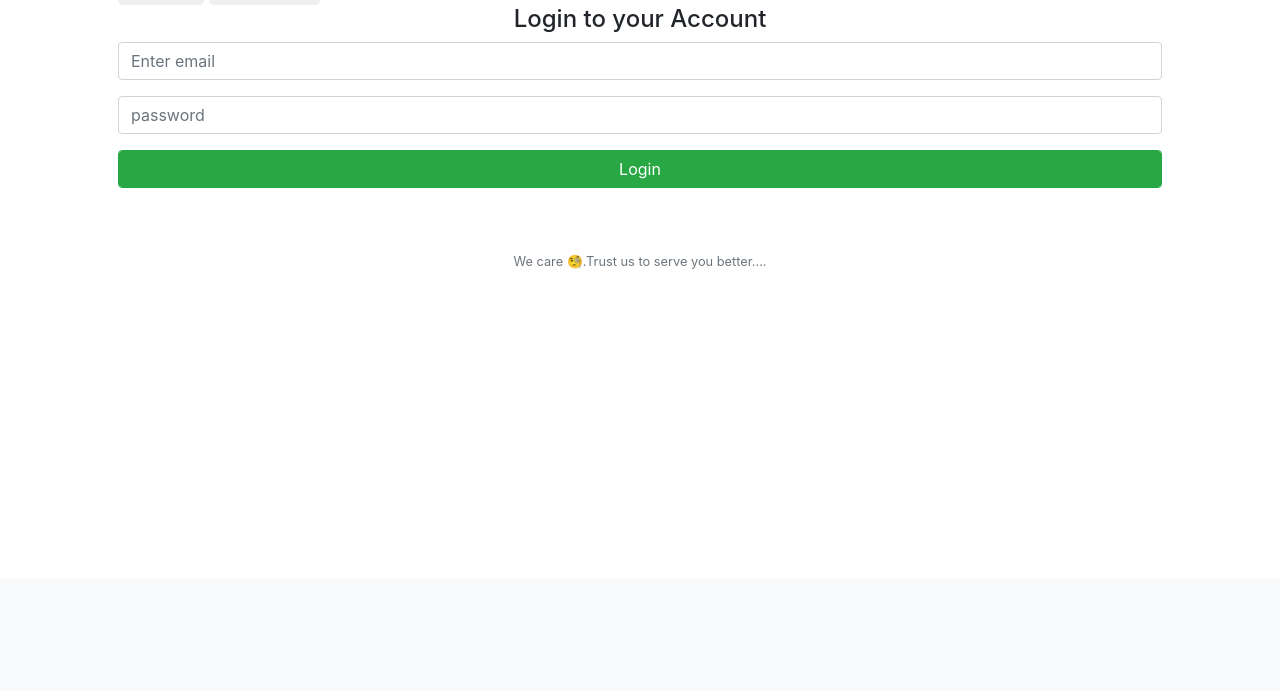
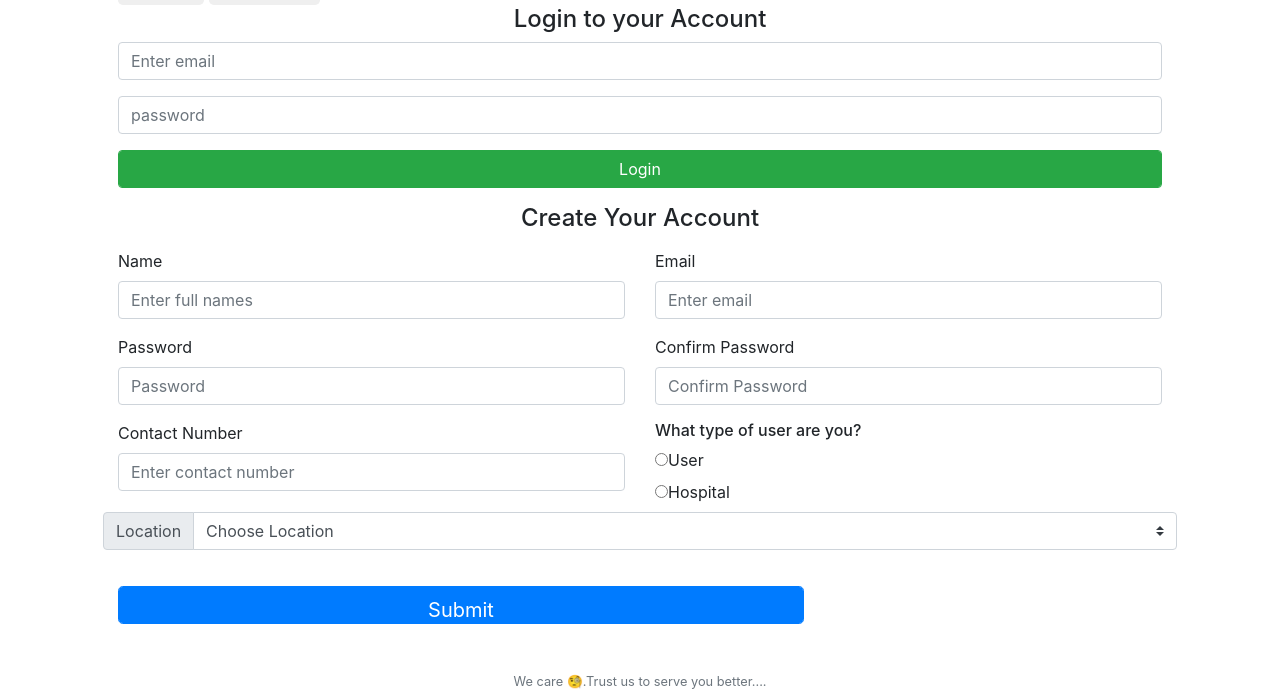
Before and after one commit to thywoe/WeCare, a Flask app: page /login in a window 1280 px wide. Shown: the part 221-912 px from the top of the page. Before the commit the page ends 490 px from the top, so only its background shows below. Run offline with Flask 2, Linux system fonts and the light colour scheme; some libraries are stand-ins or nearby versions.

Commit message:
create register form

```diff
--- a/templates/login.html
+++ b/templates/login.html
@@ -27,15 +27,69 @@
                         <input type="submit" class="btn btn-success form-control" value="Login">
                     </div>
                 </form>
+            </div>
+            <div class="register-form">
+                <h4 class="text-center mb-3">Create Your Account</h4>
+                <form action="/register" method="POST">
+                    <div class="row">
+                        <div class="form-group col-md-6">
+                            <label for="name">Name</label>
+                            <input type="text" class="form-control" id="name" name="name" placeholder="Enter full names" required>
+                        </div>
+                        <div class="form-group col-md-6">
+                            <label for="email">Email</label>
+                            <input type="email" class="form-control" id="email" name="email" placeholder="Enter email" required>
+                        </div>
+                    </div>
 
+                    <div class="row">
+                        <div class="form-group col-md-6">
+                            <label for="password">Password</label>
+                            <input type="password" class="form-control" id="password" name="password" placeholder="Password">
+                        </div>
+                        <div class="form-group col-md-6">
+                            <label for="confirm">Confirm Password</label>
+                            <input type="password" class="form-control" name="confirm" placeholder="Confirm Password">
+                        </div>
+                    </div>
+
+                    <div class="row">
+                        <div class="form-group col-md-6">
+                            <label for="number">Contact Number</label>
+                            <input type="text" class="form-control" name="number" placeholder="Enter contact number" required>
+                        </div>
+                        <div class="col-md-6">
+                            <div class="radio">
+                                <h6>What type of user are you?</h6>
+                                <label><input  type="radio" name="user_type" value="user">User</label>
+                            </div>
+                            <div class="radio">
+                                <label><input type="radio" name="user_type" value="hospital">Hospital</label>
+                            </div>
+                        </div>
+                    </div>
+
+                    <div class="row">
+                            <div class="input-group mb-1">
+                                    <div class="input-group-prepend">
+                                      <label class="input-group-text" for="inputGroupSelect01">Location</label>
+                                    </div>
+                                    <select class="custom-select" id="inputGroupSelect01" name='location'>
+                                      <option selected>Choose Location</option>
+                                      <option value="LAGOS">LAGOS</option>
+                                      <option value="ABUJA">ABUJA</option>
+                                      <option value="IMO">IMO</option>
+                                    </select>
+                            </div>
+                        <div class="col-md-8 mt-4 regbtn">
+                            <input type="submit" class="subm btn btn-lg btn-primary form-control" value="Submit">
+                        </div>
+                    </div>
+                </form>
             </div>
-
         </div>
-
-
     </div>
-
-    </div>
+  </div>
 </section>
 
 
```
